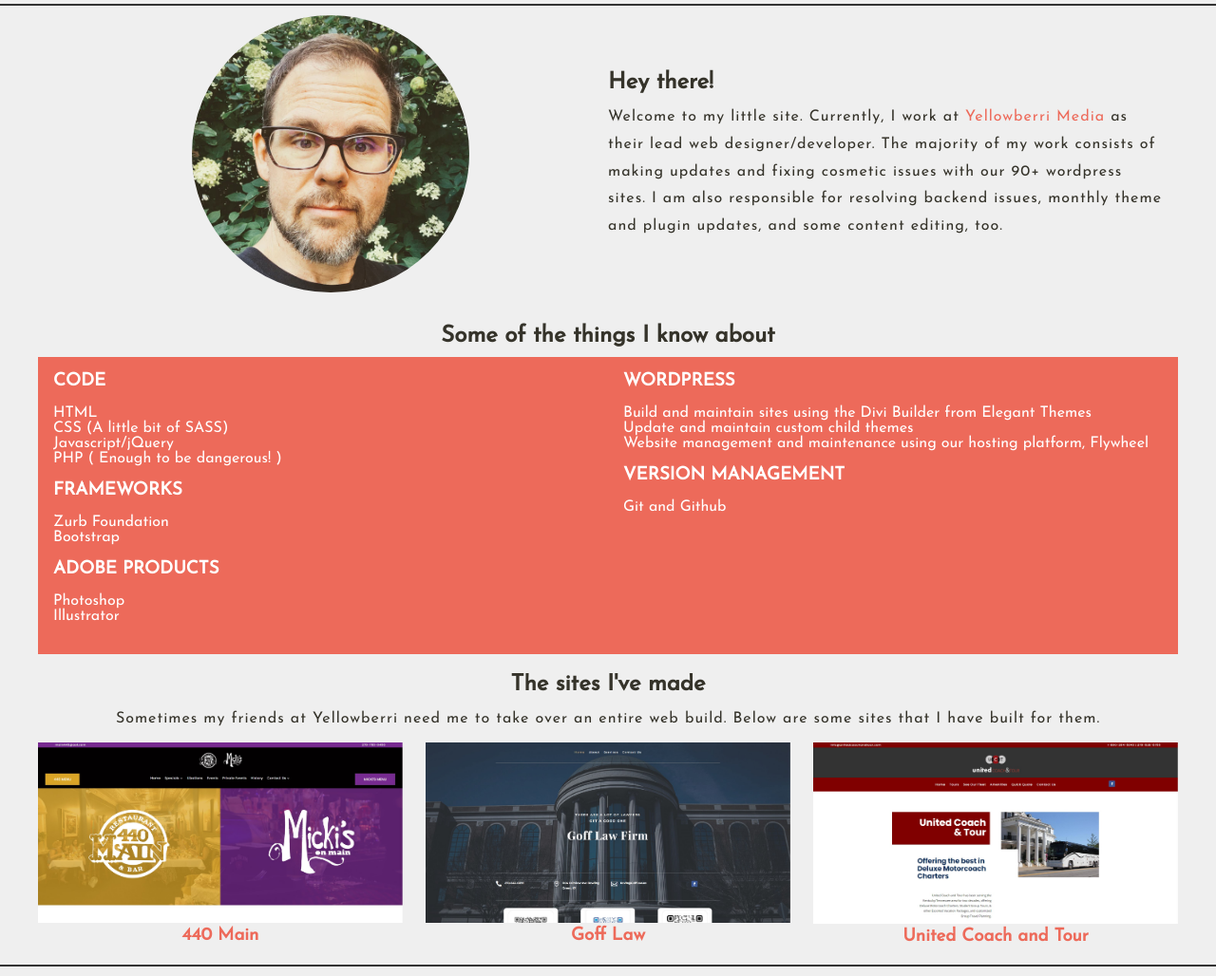
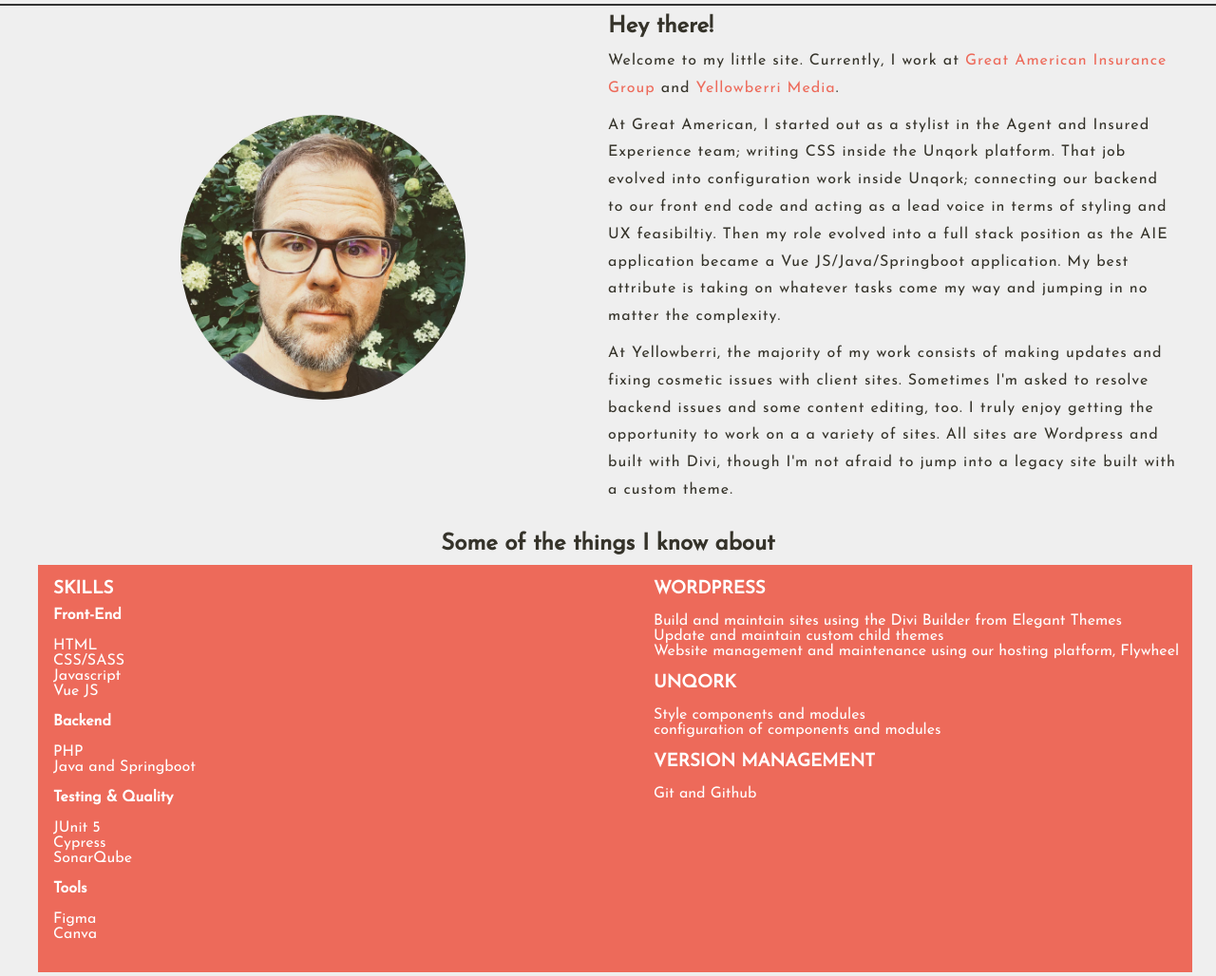
Before and after one commit to ryan-doughty/portfolio-site, a plain HTML site: page index.html in a window 1280 px wide. Shown: the part 74-1102 px from the top of the page at 95% size. Drawn offline with Linux system fonts and the light colour scheme.

Commit message:
Update portfolio site

```diff
--- a/index.html
+++ b/index.html
@@ -27,9 +27,22 @@
             <div class="column two-columns">
                 <h2>Hey there!</h2><span></span>
                 <p>
-                    Welcome to my little site. Currently, I work at <a href="https://yellowberri.com/" target="_blank">Yellowberri Media</a> as their lead web designer/developer.
-                    The majority of my work consists of making updates and fixing cosmetic issues with our 90+ wordpress sites. I am also responsible for resolving backend issues, monthly theme and plugin
-                    updates, and some content editing, too.
+                    Welcome to my little site. Currently, I work at
+                    <a href="https://www.greatamericaninsurancegroup.com/" target="_blank">Great American Insurance Group</a> and
+                    <a href="https://yellowberri.com/" target="_blank">Yellowberri Media</a>.
+                </p>
+
+                <p>
+                    At Great American, I started out as a stylist in the Agent and Insured Experience team; writing CSS inside the Unqork platform. That job evolved into
+                    configuration work inside Unqork; connecting our backend to our front end code and acting as a lead voice in terms of styling and UX feasibiltiy.
+                    Then my role evolved into a full stack position as the AIE application became a Vue JS/Java/Springboot application. My best attribute is taking on whatever
+                    tasks come my way and jumping in no matter the complexity.
+                </p>
+
+                <p>
+                    At Yellowberri, the majority of my work consists of making updates and fixing cosmetic issues with client sites.
+                    Sometimes I'm asked to resolve backend issues and some content editing, too. I truly enjoy getting the opportunity to work on a
+                    a variety of sites. All sites are Wordpress and built with Divi, though I'm not afraid to jump into a legacy site built with a custom theme.
                 </p>
             </div>
         </div>
@@ -44,22 +57,29 @@
         <div class="row">
             <div class="column two-columns slide-down red-background">
                 <div class="text-block">
-                    <h3>Code</h3>
+                    <h3>SKILLS</h3>
+                    <h4>Front-End</h4>
                     <ul>
                         <li>HTML</li>
-                        <li>CSS (A little bit of SASS)</li>
-                        <li>Javascript/jQuery</li>
-                        <li>PHP ( Enough to be dangerous! )</li>
+                        <li>CSS/SASS</li>
+                        <li>Javascript</li>
+                        <li>Vue JS</li>
                     </ul>
-                    <h3>Frameworks</h3>
+                    <h4>Backend</h4>
                     <ul>
-                        <li>Zurb Foundation</li>
-                        <li>Bootstrap</li>
+                        <li>PHP</li>
+                        <li>Java and Springboot</li>
                     </ul>
-                    <h3>Adobe Products</h3>
+                    <h4>Testing & Quality</h4>
                     <ul>
-                        <li>Photoshop</li>
-                        <li>Illustrator</li>
+                        <li>JUnit 5</li>
+                        <li>Cypress</li>
+                        <li>SonarQube</li>
+                    </ul>
+                    <h4>Tools</h4>
+                    <ul>
+                        <li>Figma</li>
+                        <li>Canva</li>
                     </ul>
                 </div>
             </div>
@@ -70,6 +90,11 @@
                         <li>Build and maintain sites using the Divi Builder from Elegant Themes</li>
                         <li>Update and maintain custom child themes</li>
                         <li>Website management and maintenance using our hosting platform, Flywheel</li>
+                    </ul>
+                    <h3>Unqork</h3>
+                    <ul>
+                        <li>Style components and modules</li>
+                        <li>configuration of components and modules</li>
                     </ul>
                     <h3>Version Management</h3>
                     <ul>
@@ -85,20 +110,14 @@
             <h2>The sites I've made</h2>
             <p>Sometimes my friends at Yellowberri need me to take over an entire web build. Below are some sites that I have built for them.</p>
         </div>
-        <div class="row">
-            <div class="column three-columns">
-                <a href="https://440main.com/" target="_blank">
-                    <img src="images/440main.jpg" alt="440 Main" />
-                    <h3>440 Main</h3>
-                </a>
-            </div>
-            <div class="column three-columns">
+        <div class="row gap-1">
+            <div class="column two-columns">
                 <a href="https://gofflaw.us/" target="_blank">
                     <img src="images/goff-law.jpg" alt="Goff Law" />
                     <h3>Goff Law</h3>
                 </a>
             </div>
-            <div class="column three-columns">
+            <div class="column two-columns">
                 <a href="https://unitedcoachandtour.com/" target="_blank">
                     <img src="images/united-coach.jpg" alt="United Coach and Tour" />
                     <h3>United Coach and Tour</h3>
--- a/styles/main.css
+++ b/styles/main.css
@@ -1,5 +1,9 @@
 @import url('https://fonts.googleapis.com/css?family=Josefin+Sans');
 @import url('https://cdnjs.cloudflare.com/ajax/libs/font-awesome/6.1.2/css/all.min.css');
+
+:root {
+    --spacer: 1rem;
+}
 
 body {
     font-family: 'Josefin Sans', sans-serif;
@@ -11,7 +15,8 @@
 
 h1,
 h2,
-h3 {
+h3,
+h4 {
     margin: 0 0 10px;
 }
 
@@ -50,6 +55,14 @@
     max-width: 1200px;
 }
 
+.gap-1 {
+    gap: calc(var(--spacer) / 2);
+}
+
+.gap-2 {
+    gap: calc(var(--spacer));
+}
+
 @media all and (min-width: 767px) {
     .row {
         flex-direction: row;
@@ -62,7 +75,8 @@
 
 @media all and (min-width: 767px) {
     .two-columns {
-        width: calc(50% - 1rem);
+        flex: 1 0 auto;
+        max-width: 50%;
     }
 }
 
```
